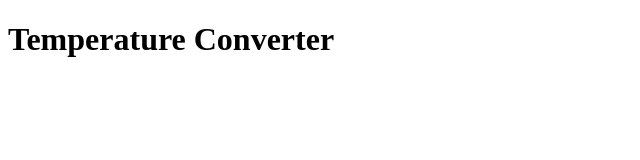
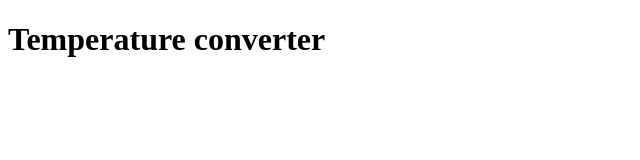
Before and after one commit to KaedeKagami86/KaedeKagami86.github.io, a plain HTML site: page index.html in a window 1280 px wide. Shown: the full height of the page, 0-640 px from the left. Drawn offline with Linux system fonts and the light colour scheme.

Commit message:
Update index.html

```diff
--- a/index.html
+++ b/index.html
@@ -7,6 +7,6 @@
     <title>Temperature converter</title>
   </head>
   <body>
-    <h1>Temperature Converter</h1>
+    <h1>Temperature converter</h1>
   </body>
 </html>
```
